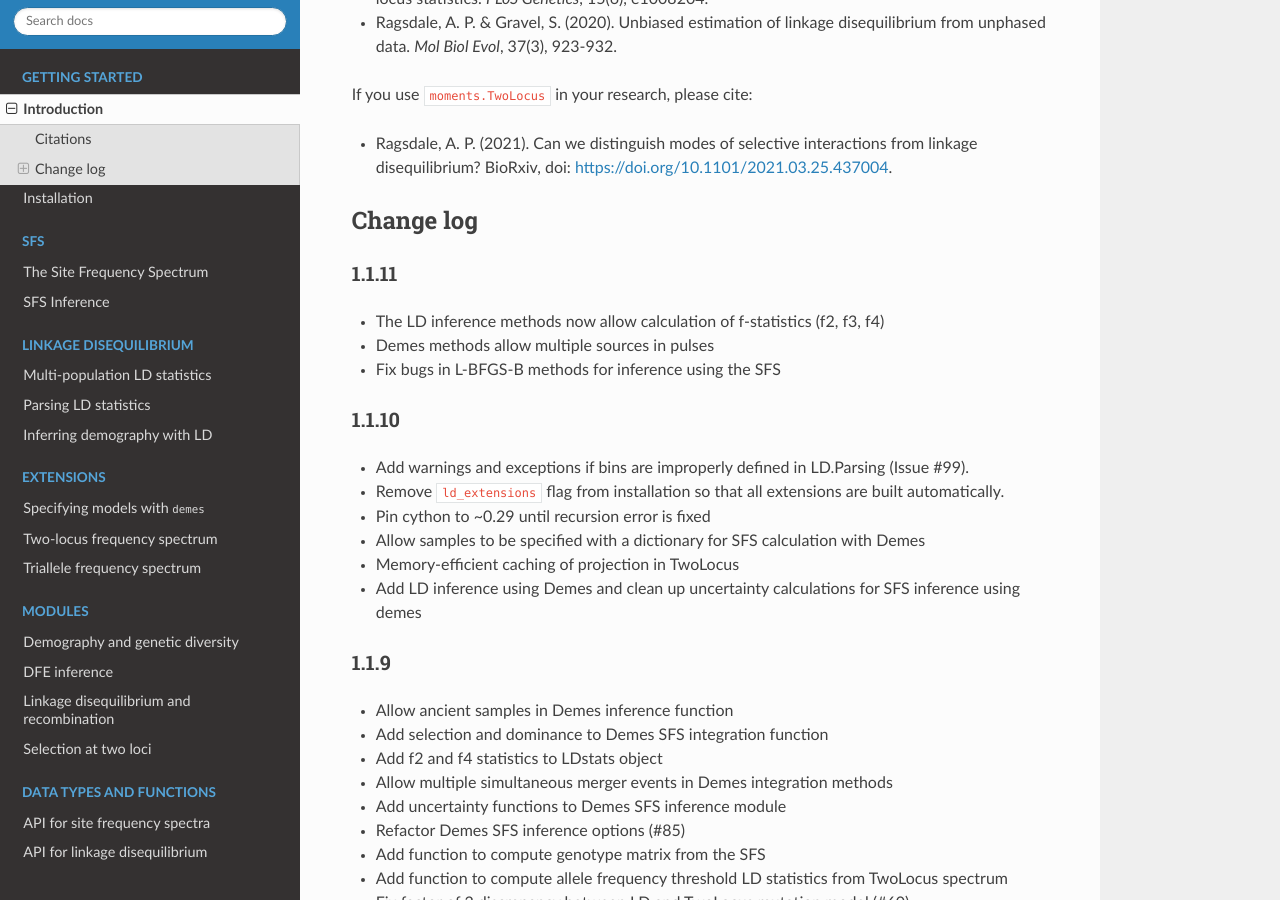
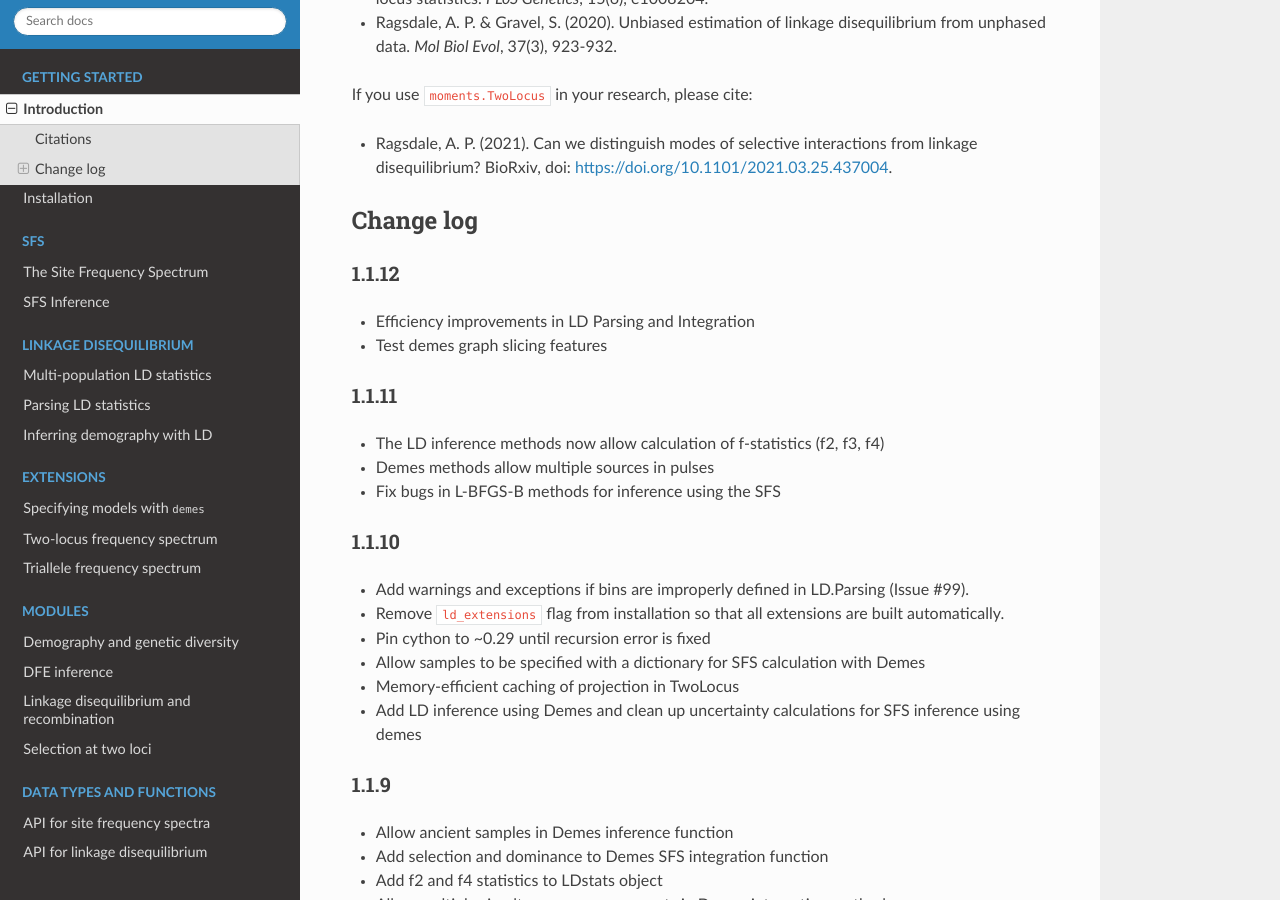
Before and after one commit to MomentsLD/moments, a Sphinx documentation site: the page built from docs/introduction.rst, in a window 1280 px wide and 900 px high, scrolled down 1034 px. Built offline with Sphinx 7.4.7 and the Read the Docs theme 2.0.0, drawn with Linux system fonts in a browser that asks for light colours.

Commit message:
Bump to version 1.1.12

```diff
--- a/docs/introduction.rst
+++ b/docs/introduction.rst
@@ -60,6 +60,12 @@ If you use ``moments.TwoLocus`` in your research, please cite:
 **********
 Change log
 **********
+
+1.1.12
+======
+
+- Efficiency improvements in LD Parsing and Integration
+- Test demes graph slicing features
 
 1.1.11
 ======
--- a/moments/_version.py
+++ b/moments/_version.py
@@ -1,4 +1,4 @@
 """Version information."""
 
 # The following line *must* be the last in the module, exactly as formatted:
-__version__ = "1.1.11"
+__version__ = "1.1.12"
```
